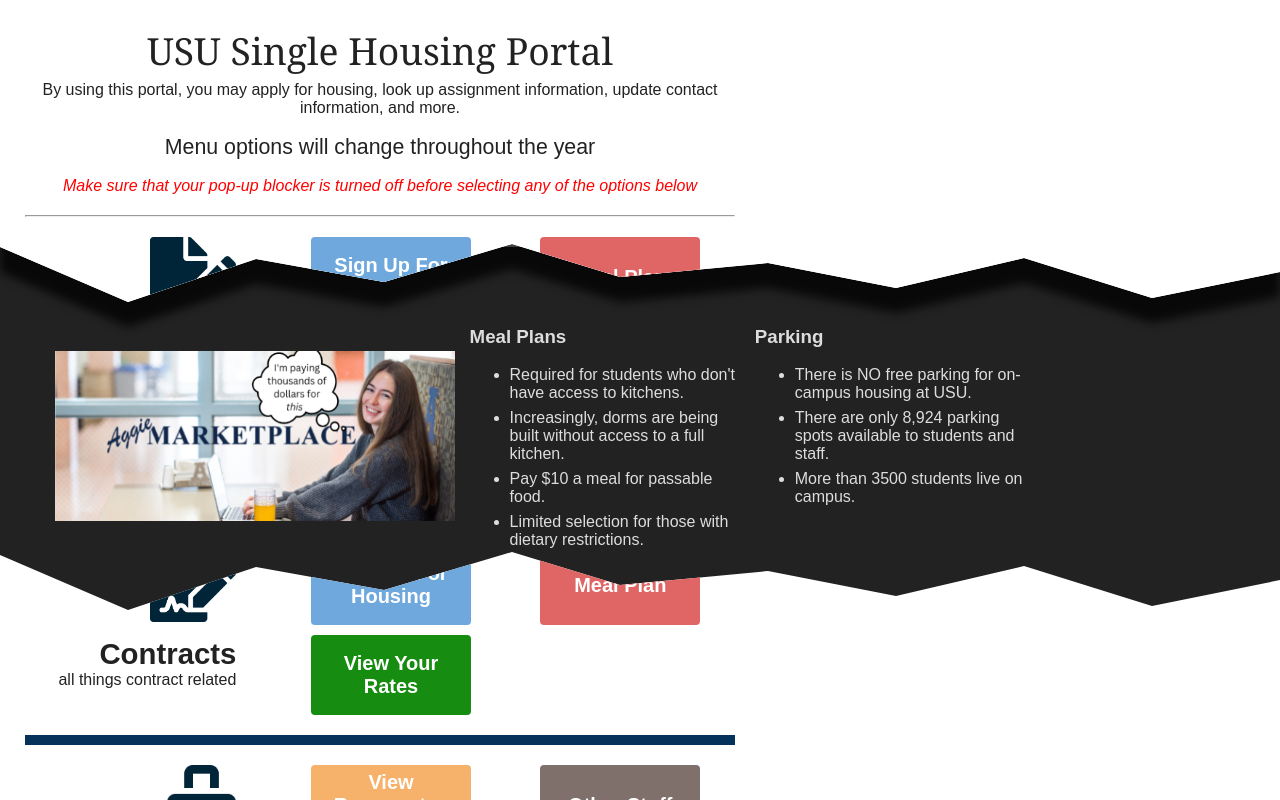
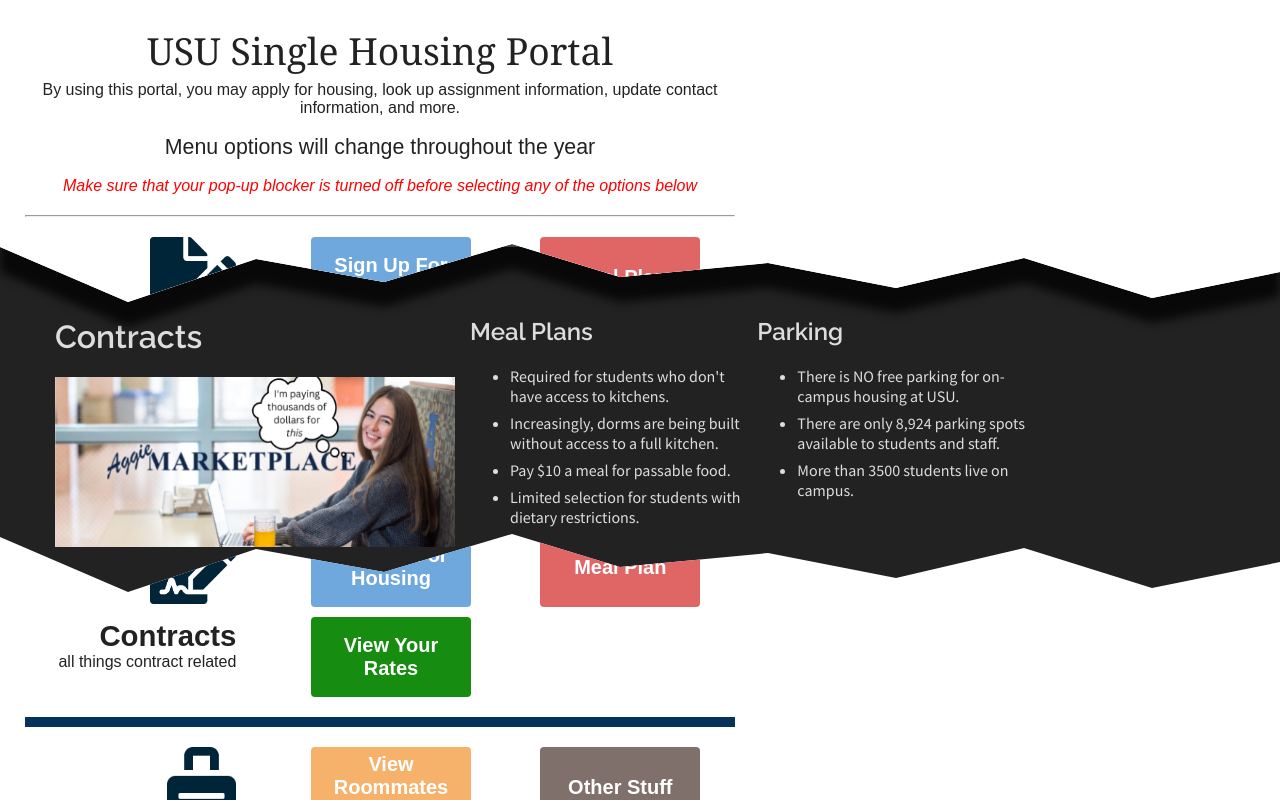
Before and after one commit to Meikul/EnglHousing, a plain HTML site: page index.html in a window 1280 px wide. Both pictures are taken after a click on the link "Meal Plan". Drawn offline with Linux system fonts and the light colour scheme.

Commit message:
crack content styling

```diff
--- a/index.html
+++ b/index.html
@@ -134,18 +134,21 @@
             <p>all things contract related</p>
           </div> -->
           <div class="content-col">
-            <img src="assets/marketplace.png" class="col-left" style="width: 400px;" alt="">
             <div>
-              <h3>Meal Plans</h3>
+              <h1>Contracts</h1>
+              <img src="assets/marketplace.png" class="col-left" style="width: 400px;" alt="">
+            </div>
+            <div>
+              <h2>Meal Plans</h2>
               <ul>
                 <li>Required for students who don't have access to kitchens.</li>
                 <li>Increasingly, dorms are being built without access to a full kitchen.</li>
                 <li>Pay $10 a meal for passable food.</li>
-                <li>Limited selection for those with dietary restrictions.</li>
+                <li>Limited selection for students with dietary restrictions.</li>
               </ul>
             </div>
             <div>
-              <h3>Parking</h3>
+              <h2>Parking</h2>
               <ul>
                 <li>There is NO free parking for on-campus housing at USU.</li>
                 <li>There are only 8,924 parking spots available to students and staff.</li>
@@ -164,6 +167,7 @@
           </div> -->
           <div class="content-col">
             <div>
+              <h1>Move In</h1>
               <h3>Cramped Quarters</h3>
               <ul>
                 <li>Shared rooms have the same dimensions as private rooms but are shared between two people.</li>
@@ -184,14 +188,16 @@
             <p>meal plan, rooms, etc</p>
           </div> -->
           <div class="content-col">
-            <img src="assets/south_campus.jpeg" class="col-left" alt="">
-            <div >
-              <h3>Make a Change</h3>
-              <ul>
+            <div>
+              <img src="assets/south_campus.jpeg" class="col-left" alt="">
+            </div>
+            <div>
+              <h1>Make a Change</h1>
+              <ol>
                 <li>No one should be forced into a meal plan. All housing should have kitchen access.</li>
                 <li>USU should stop with the shiny new buildings and work on what would actually impact students, affordable housing.</li>
                 <li>USU needs to protect students' access to campus. Old housing being removed should be replaced with new housing.</li>
-              </ul>
+              </ol>
             </div>
           </div>
         </div>
--- a/styles/styles.scss
+++ b/styles/styles.scss
@@ -9,9 +9,9 @@ $aggieBlue: #05325B;
 
 $slideDuration: 1s;
 
-// @import url('https://fonts.googleapis.com/css2?family=Source+Sans+Pro&display=swap');
-// @import url('https://fonts.googleapis.com/css2?family=Raleway:wght@400;600&display=swap');
-@import url('https://fonts.googleapis.com/css2?family=Roboto+Mono:wght@400;700&display=swap');
+@import url('https://fonts.googleapis.com/css2?family=Source+Sans+Pro&display=swap');
+@import url('https://fonts.googleapis.com/css2?family=Raleway:wght@400;600&display=swap');
+// @import url('https://fonts.googleapis.com/css2?family=Roboto+Mono:wght@400;700&display=swap');
 * {
   box-sizing: border-box;
   font-family: Arial, Helvetica, sans-serif;
@@ -237,9 +237,13 @@ $neonDarkGlowColor: rgba(0, 0, 0, 0.2);
   overflow: hidden;
   background-color: #222;
   width: 100%;
-  padding: 60px 0;
-  h2,p{
-    // font-family: 'Roboto Mono', sans-serif;
+  padding: 50px 0 60px 0;
+  h1, h2, h3{
+    font-family: 'Raleway', sans-serif;
+    font-weight: 600;
+  }
+  p, li {
+    font-family: 'Source Sans Pro', sans-serif;
   }
   &.showing {
     visibility: visible;
@@ -288,7 +292,7 @@ $neonDarkGlowColor: rgba(0, 0, 0, 0.2);
       flex-direction: row;
       gap: 15px;
       margin-left: 30px;
-      ul {
+      ul, ol {
         max-width: 500px;
         // line-height: 1.5rem;
       }
@@ -297,9 +301,12 @@ $neonDarkGlowColor: rgba(0, 0, 0, 0.2);
       }
       img {
         display: block;
-        align-self: center;
+        // align-self: center;
         width: auto;
         height: auto;
+      }
+      div {
+        // align-self: center;
       }
     }
   }
@@ -308,9 +315,9 @@ $neonDarkGlowColor: rgba(0, 0, 0, 0.2);
     max-height: 170px;
   }
   &.shadow-move-in .shadow-content .content-col img{
-    max-width: 400px;
+    max-width: 450px;
     // max-width: 500px;
-    // max-height: 330px;
+    max-height: 300px;
   }
   &.shadow-change .shadow-content .content-col img{
     max-width: 400px;
```
Also changed, not shown: styles/styles.css, 1 other file.
